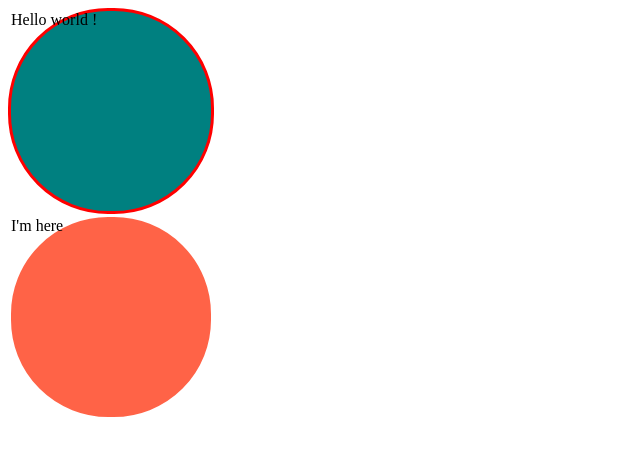
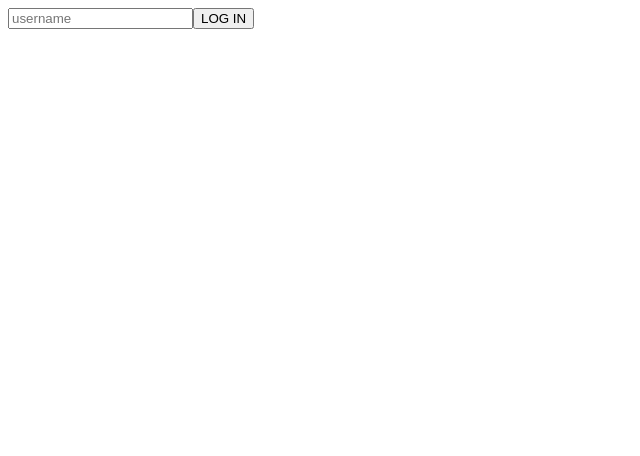
Before and after one commit to codeblue25/learn-react-master, a React (Create React App) app: page / in a window 1280 px wide. Shown: the top 456 px of the page, without its empty margins (0-640 px from the left). Built offline with nearby package versions, Linux system fonts and the light colour scheme.

Commit message:
Typing the state and event

```diff
--- a/src/App.tsx
+++ b/src/App.tsx
@@ -1,10 +1,31 @@
-import Circle from "./Circle";
+import { useState } from "react";
 
 function App() {
+  const [value, setValue] = useState("");
+  const onChange = (event: React.FormEvent<HTMLInputElement>) => {
+    // console.log(event.currentTarget.value);
+    const {
+      currentTarget: { value },
+    } = event;
+
+    setValue(value); // type: string
+  };
+  const onSubmit = (event: React.FormEvent<HTMLFormElement>) => {
+    event.preventDefault();
+    console.log("hello " + value + " !");
+  };
+
   return (
     <div>
-      <Circle bgColor="teal" borderColor="red" />
-      <Circle bgColor="tomato" text="I'm here" />
+      <form onSubmit={onSubmit}>
+        <input
+          value={value}
+          onChange={onChange}
+          type="text"
+          placeholder="username"
+        />
+        <button>LOG IN</button>
+      </form>
     </div>
   );
 }
--- a/src/Circle.tsx
+++ /dev/null
@@ -1,30 +0,0 @@
-import styled from "styled-components";
-
-interface ContainerProps {
-  bgColor: string;
-  borderColor: string;
-}
-
-const Container = styled.div<ContainerProps>`
-  width: 200px;
-  height: 200px;
-  background-color: ${(props) => props.bgColor};
-  border-radius: 100px;
-  border: 3px solid ${(props) => props.borderColor};
-`;
-
-interface CircleProps {
-  bgColor: string;
-  borderColor?: string;
-  text?: string;
-}
-
-function Circle({ bgColor, borderColor, text = "Hello world !" }: CircleProps) {
-  return (
-    <Container bgColor={bgColor} borderColor={borderColor ?? "#fff"}>
-      {text}
-    </Container>
-  );
-}
-
-export default Circle;
```
